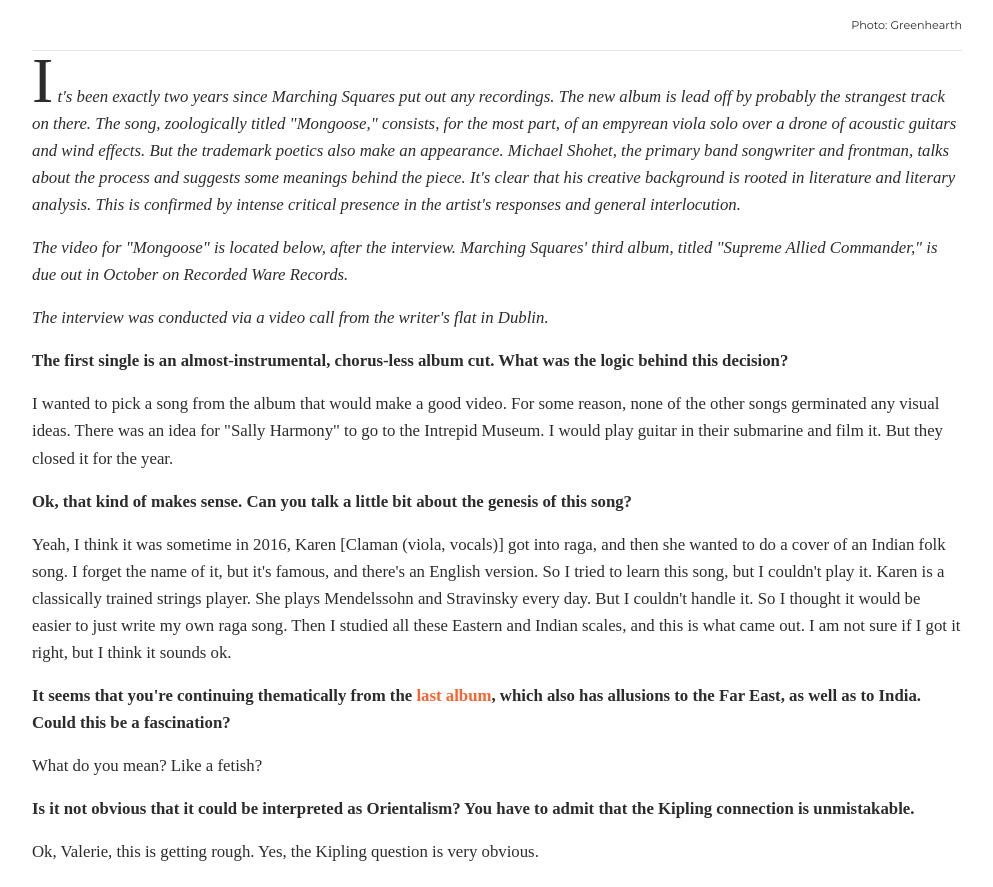
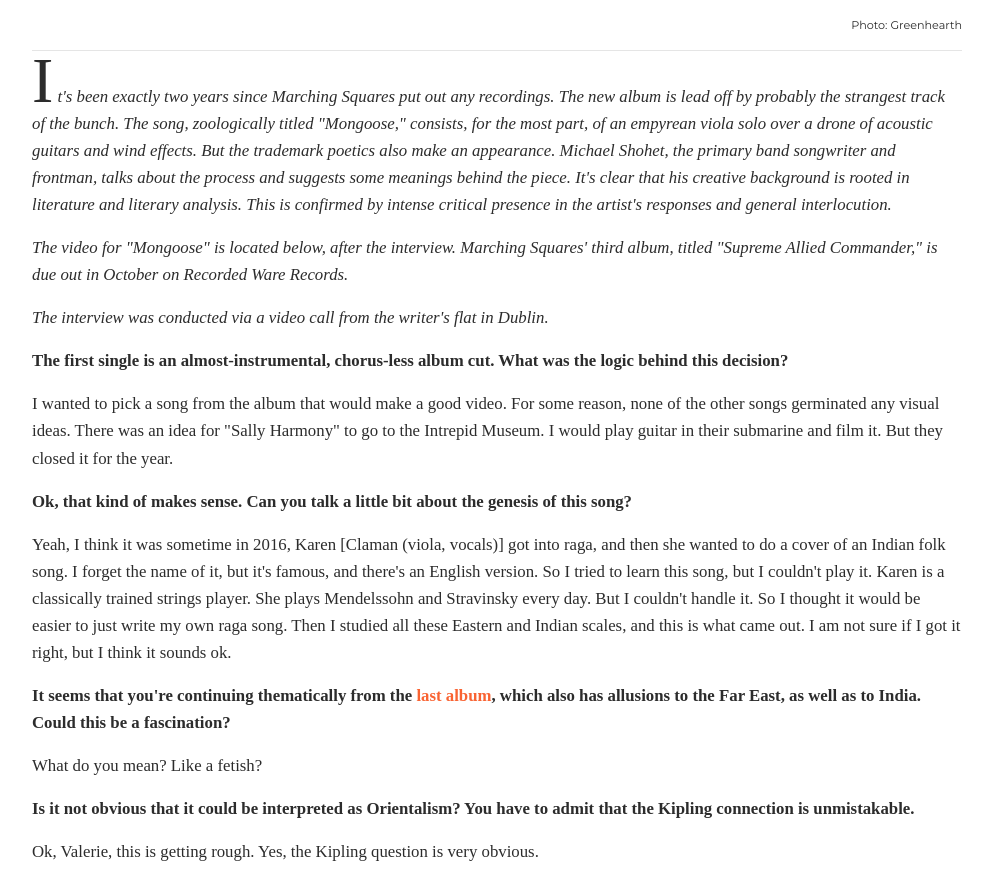
Before and after one commit to recordedware/website, a plain HTML site: page index.html in a window 1280 px wide. Shown: the part 2339-3226 px from the top of the page, without its empty margins (143-1136 px from the left). Drawn offline with Linux system fonts and the light colour scheme.

Commit message:
Add files via upload

```diff
--- a/index.html
+++ b/index.html
@@ -74,7 +74,7 @@
   <img src="./assets/img/mikeForSite.jpg" class="img-fluid mt-2 mb-3" alt="shohet">
   <p class="small date">Photo: Greenhearth</p>
   <hr>
-<p class="interview-text"><scope class="red-letter">I</scope><em> t's been exactly two years since Marching Squares put out any recordings. The new album is lead off by probably the strangest track on there. The song, zoologically titled "Mongoose," consists, for the most part, of an empyrean viola solo over a drone of acoustic guitars and wind effects. But the trademark poetics also make an appearance. Michael Shohet, the primary band songwriter and frontman, talks about the process and suggests some meanings behind the piece. It's clear that his creative background is rooted in literature and literary analysis. This is confirmed by intense critical presence in the artist's responses and general interlocution.</em></p>
+<p class="interview-text"><scope class="red-letter">I</scope><em> t's been exactly two years since Marching Squares put out any recordings. The new album is lead off by probably the strangest track of the bunch. The song, zoologically titled "Mongoose," consists, for the most part, of an empyrean viola solo over a drone of acoustic guitars and wind effects. But the trademark poetics also make an appearance. Michael Shohet, the primary band songwriter and frontman, talks about the process and suggests some meanings behind the piece. It's clear that his creative background is rooted in literature and literary analysis. This is confirmed by intense critical presence in the artist's responses and general interlocution.</em></p>
 
 <p class="interview-text"><em>The video for "Mongoose" is located below, after the interview. Marching Squares' third album, titled "Supreme Allied Commander," is due out in October on Recorded Ware Records.</em></p>
 
```
